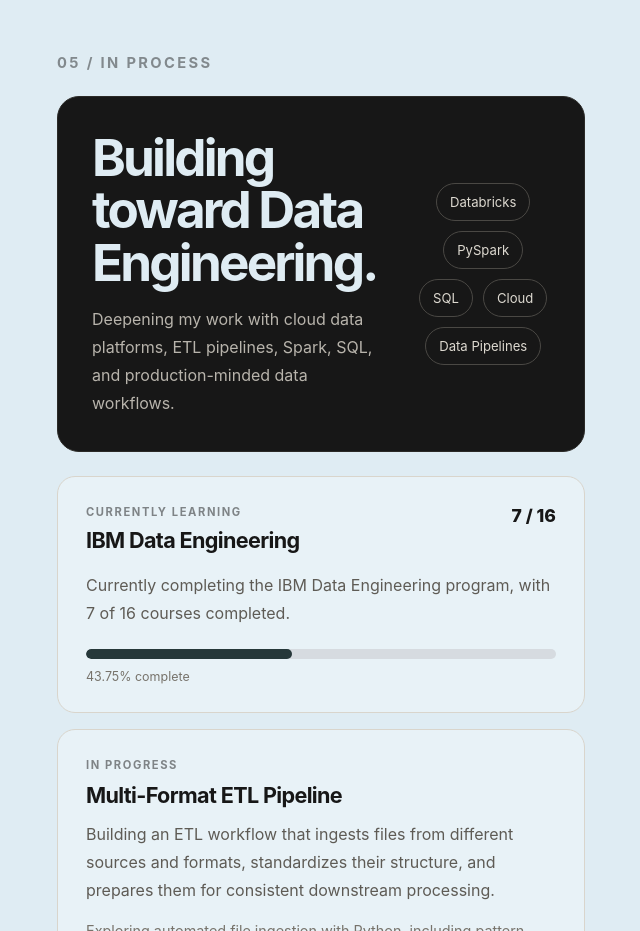
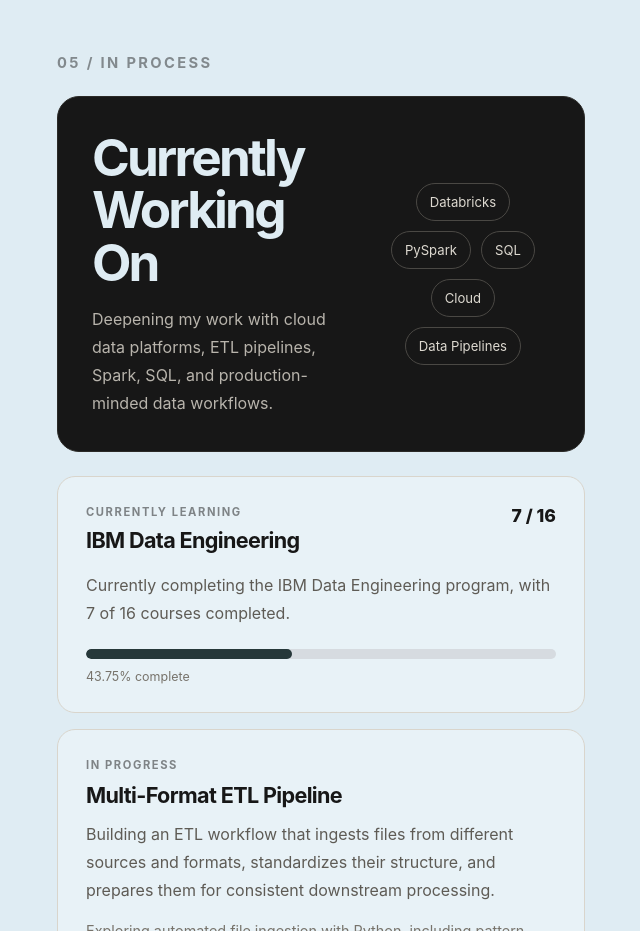
Before and after one commit to murltre/mourlaye-portfolio, a React (Vite) app: page / in a window 1280 px wide. Shown: the part 7080-8011 px from the top of the page, without its empty margins (639-1279 px from the left). Built offline with nearby package versions, Linux system fonts and the light colour scheme.

Commit message:
Update heading to 'Currently Working On'

```diff
--- a/src/main.jsx
+++ b/src/main.jsx
@@ -458,7 +458,7 @@
 
             <div className="now-box">
               <div>
-                <h2>Building toward Data Engineering.</h2>
+                <h2>Currently Working On</h2>
                 <p>
                   Deepening my work with cloud data platforms, ETL pipelines,
                   Spark, SQL, and production-minded data workflows.
```
